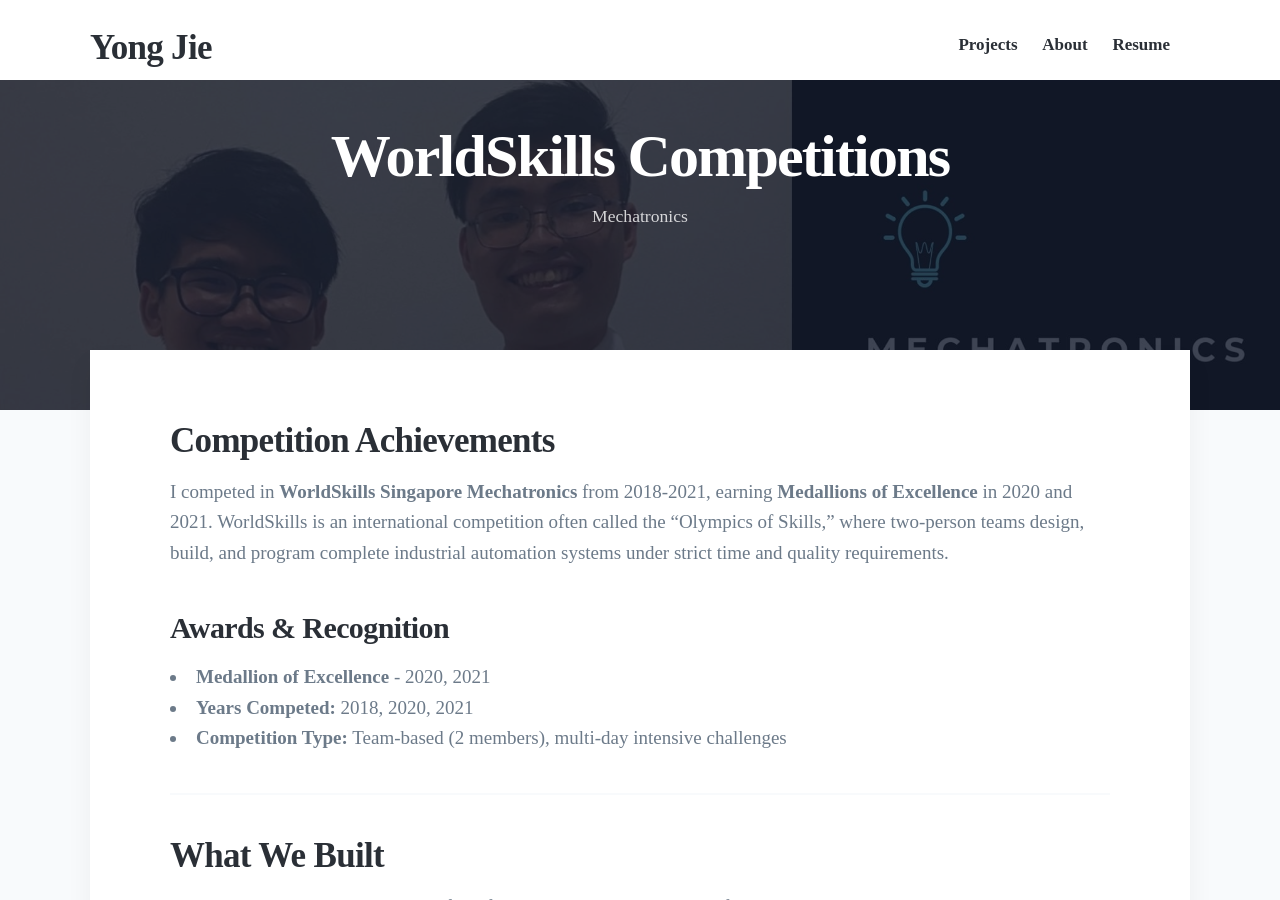
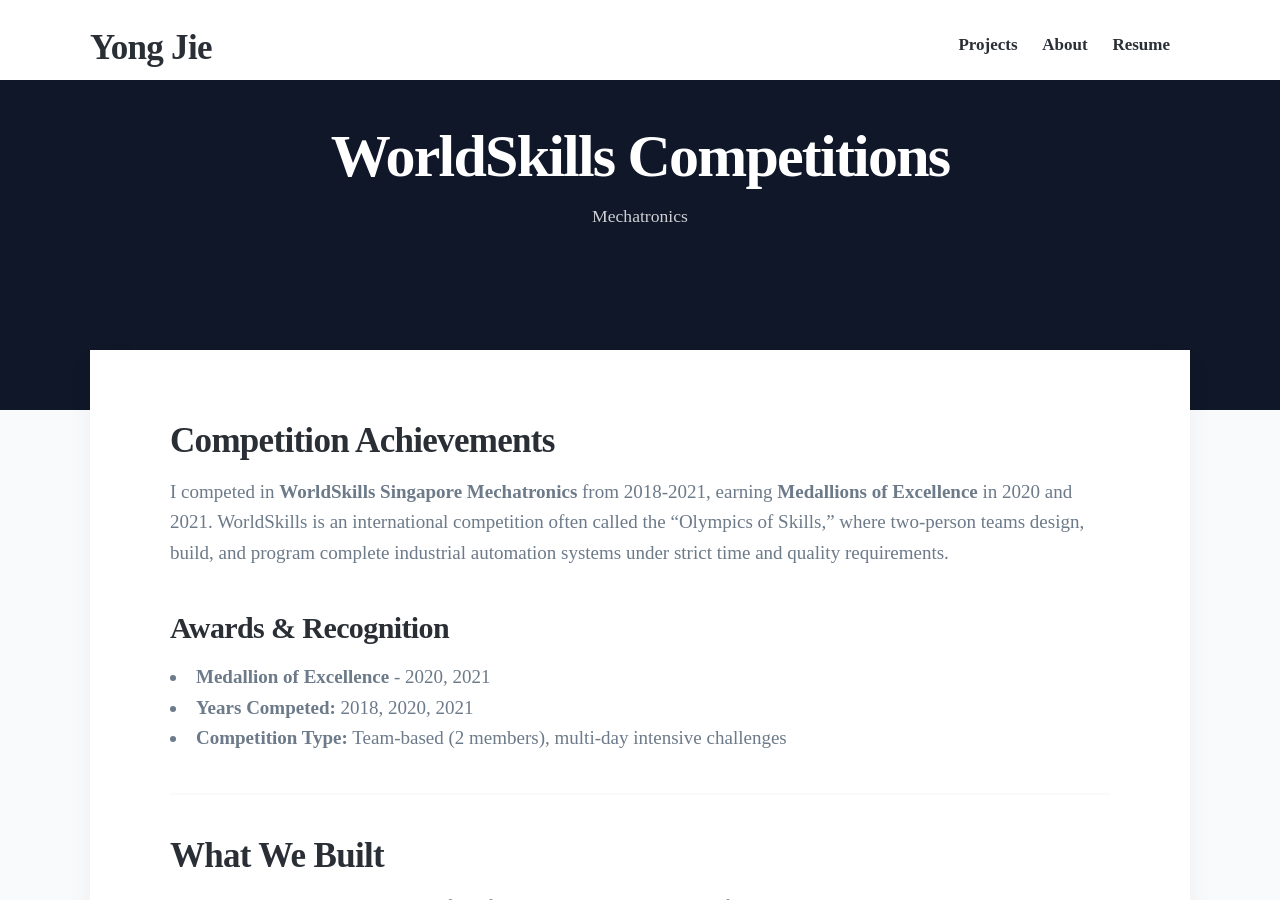
Before and after one commit to YongJiee/YongJiee.github.io, a Jekyll site: the page built from _pages/worldskills.md, in a window 1280 px wide and 900 px high. Built offline with Jekyll 4.4.1, drawn with Linux system fonts in a browser that asks for light colours; nearby versions of some CDN libraries.

Commit message:
worldskills update

```diff
--- a/_pages/worldskills.md
+++ b/_pages/worldskills.md
@@ -2,7 +2,7 @@
 title: WorldSkills Competitions
 subtitle: Mechatronics
 description: Portfolio of my WorldSkills achievements, PLC and HMI expertise
-featured_image: /images/Projects/Worldskills/TeamFinal.jpg
+featured_image:
 ---
 
 ## Competition Achievements
@@ -52,6 +52,7 @@
 ### Competition Photos
 
 <div class="gallery" style="display: grid; grid-template-columns: repeat(auto-fit, minmax(250px, 1fr)); gap: 15px; margin: 20px 0;">
+    <img src="/images/Projects/Worldskills/Team.jpg" alt="WorldSkills Competition" style="width: 100%; height: 250px; object-fit: cover; border-radius: 8px;">
     <img src="/images/Projects/Worldskills/competition-1.jpg" alt="WorldSkills Competition" style="width: 100%; height: 250px; object-fit: cover; border-radius: 8px;">
     <img src="/images/Projects/Worldskills/competition-2.jpg" alt="WorldSkills Competition" style="width: 100%; height: 250px; object-fit: cover; border-radius: 8px;">
     <img src="/images/Projects/Worldskills/competition-3.jpg" alt="WorldSkills Competition" style="width: 100%; height: 250px; object-fit: cover; border-radius: 8px;">
@@ -59,7 +60,7 @@
     <img src="/images/Projects/Worldskills/competition-5.jpg" alt="WorldSkills Competition" style="width: 100%; height: 250px; object-fit: cover; border-radius: 8px;">
     <img src="/images/Projects/Worldskills/competition-6.jpg" alt="WorldSkills Competition" style="width: 100%; height: 250px; object-fit: cover; border-radius: 8px;">
     <img src="/images/Projects/Worldskills/competition-7.jpg" alt="WorldSkills Competition" style="width: 100%; height: 250px; object-fit: cover; border-radius: 8px;">
-    <img src="/images/Projects/Worldskills/competition-8.jpg" alt="WorldSkills Competition" style="width: 100%; height: 250px; object-fit: cover; border-radius: 8px;">
+
 </div>
 
 ### WorldSkills Singapore 2021
```
Also changed, not shown: images/Projects/Worldskills/TeamFinal.jpg (deleted), images/Projects/Worldskills/competition-8.jpg (deleted).
